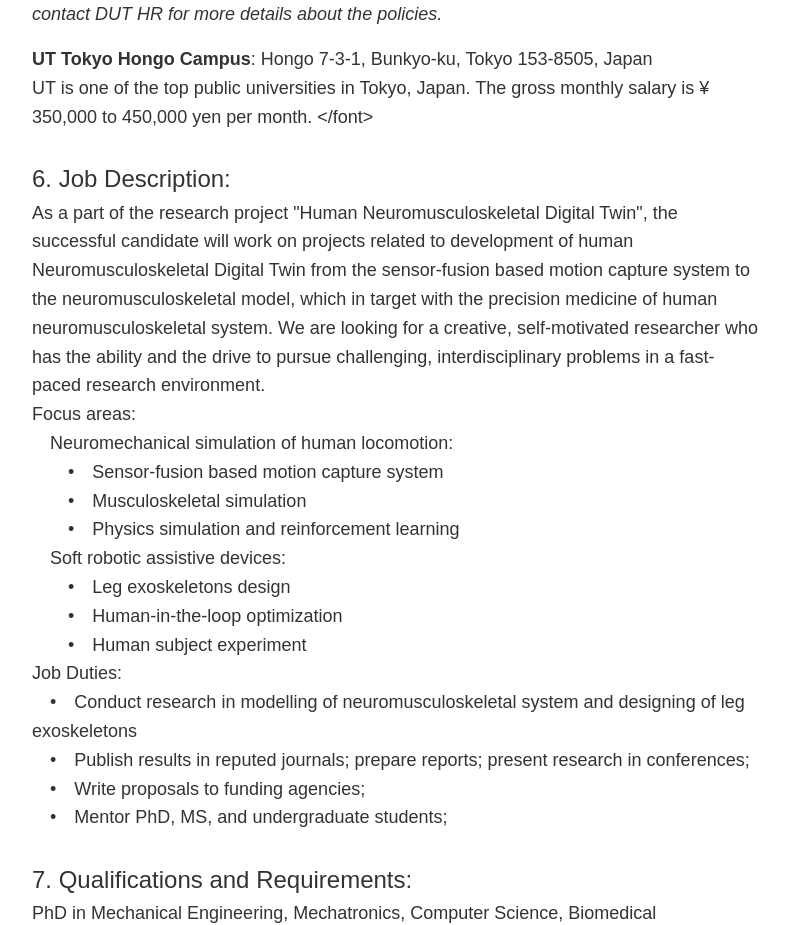
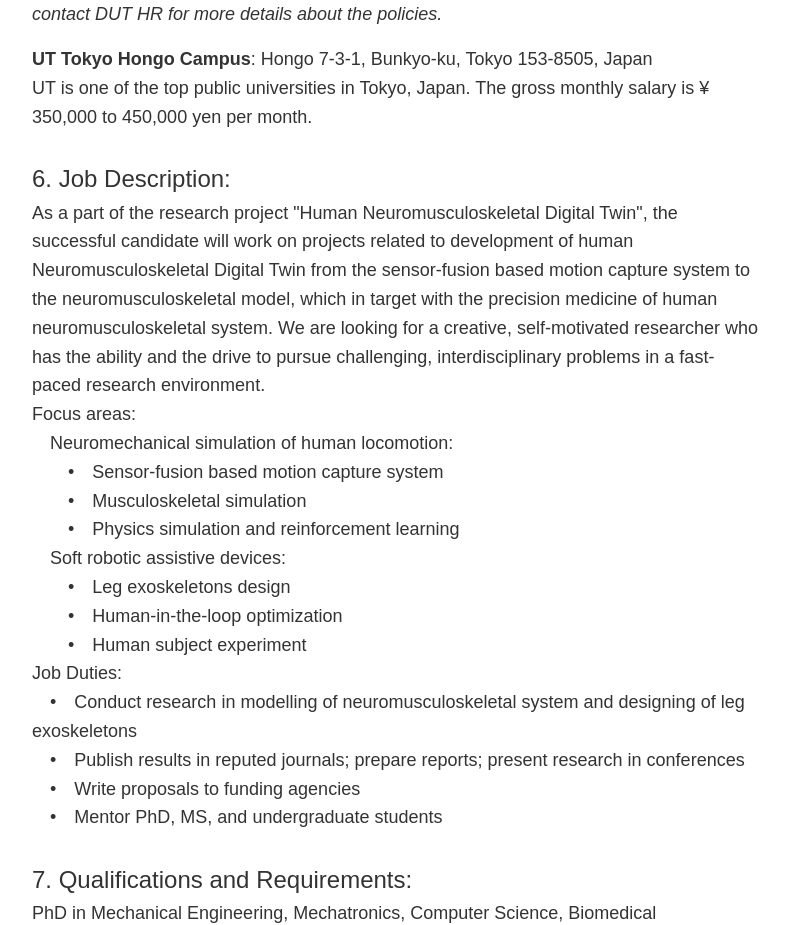
Before and after one commit to IntELab-dlut/IntELab-dlut.github.io, a Jekyll site: the page built from _posts/2022-11-02-blog-postion.md, in a window 1280 px wide and 1400 px high, scrolled down 1056 px. Shown: the part 182-1107 px from the top of the window, without its empty margins (118-909 px from the left). Built offline with Jekyll 4.4.1, drawn with Linux system fonts in a browser that asks for light colours; a style sheet for code colours, icons or effects is not loaded; some of the changed text lies outside the part shown.

Commit message:
20221118

```diff
--- a/_posts/2022-11-02-blog-postion.md
+++ b/_posts/2022-11-02-blog-postion.md
@@ -18,14 +18,14 @@
 <font size=5>4. Working style:  Full-time (1.5 year at DUT, and 1.5 year at UT)</font><br>
 
 <font size=5>5. Location and salary:</font><p>
+
 <font size=4><b>DUT Lingshui Campus</b>: No.2, Linggong Road, Ganjingzi District, Dalian City, Liaoning Province, 116024, China
 <br/>DUT is one of the top universities in Daian, China. We have the most beautiful beaches and scenery in the whole world! The gross monthly salary in accordance with the Collective Labor Agreement of the Dalian University of Technology, from ¥ 15,000 to 25,000 yuan per month.
 <br/>(300,000 yuan of housing allowance if recognized as Young Talent of Dalian.*)
 <i>* Please contact DUT HR for more details about the policies.</i><p>
 
 <b>UT Tokyo Hongo Campus</b>: Hongo 7-3-1, Bunkyo-ku, Tokyo 153-8505, Japan
-<br/>UT is one of the top public universities in Tokyo, Japan. The gross monthly salary is ¥ 350,000 to 450,000 yen per month.
-</font>
+<br/>UT is one of the top public universities in Tokyo, Japan. The gross monthly salary is ¥ 350,000 to 450,000 yen per month.<font>
 <br>
 <br>
 <font size=5>6. Job Description:</font><br>
@@ -41,9 +41,9 @@
 <br/>&emsp;&emsp;•&emsp;Human subject experiment
 <br/>Job Duties:
 <br/>&emsp;•&emsp;Conduct research in modelling of neuromusculoskeletal system and designing of leg exoskeletons
-<br/>&emsp;•&emsp;Publish results in reputed journals; prepare reports; present research in conferences;
-<br/>&emsp;•&emsp;Write proposals to funding agencies;
-<br/>&emsp;•&emsp;Mentor PhD, MS, and undergraduate students;
+<br/>&emsp;•&emsp;Publish results in reputed journals; prepare reports; present research in conferences
+<br/>&emsp;•&emsp;Write proposals to funding agencies
+<br/>&emsp;•&emsp;Mentor PhD, MS, and undergraduate students
 </font>
 <br>
 <br>
```
